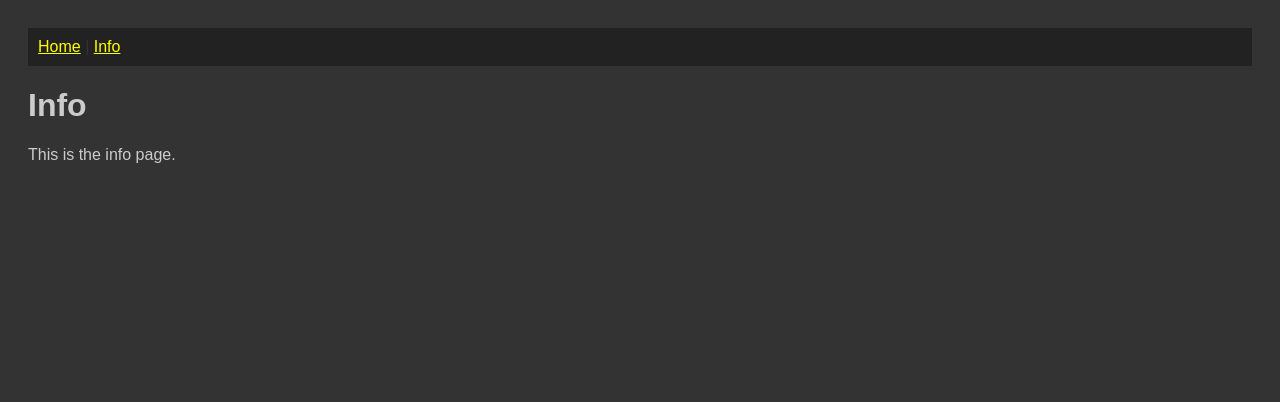
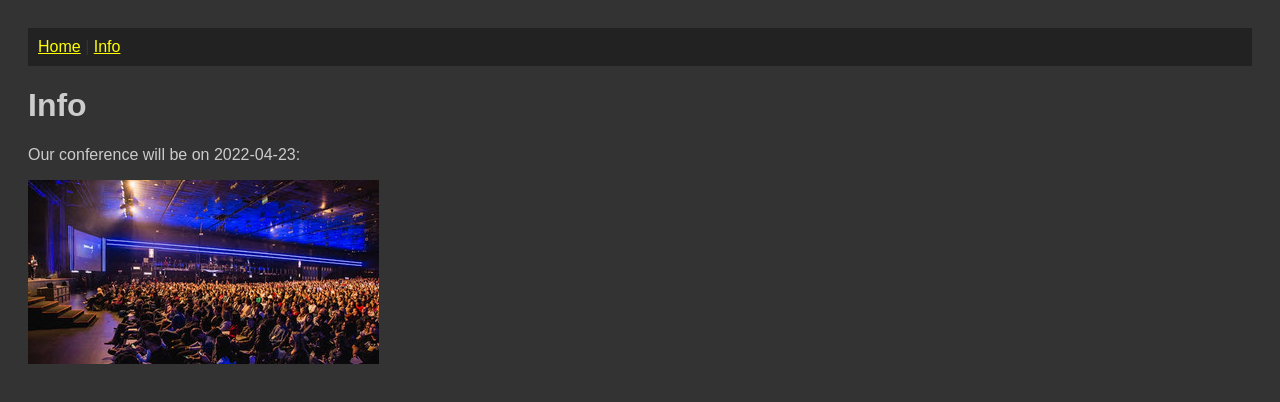
Before and after one commit to edwardtanguay/livecoding-ejs-node-express-site, a website: page public/info.html in a window 1280 px wide. Drawn offline with Linux system fonts and the light colour scheme.

Commit message:
photo added

```diff
--- a/public/info.html
+++ b/public/info.html
@@ -14,7 +14,8 @@
 <body>
 	<nav><a href="/">Home</a> | <a href="/info">Info</a></nav>
 	<h1>Info</h1>
-	<p>This is the info page.</p>
+	<p>Our conference will be on 2022-04-23:</p>
+	<img src="images/conference.jpg" alt="photo of conference">
 </body>
 
 </html>
```
